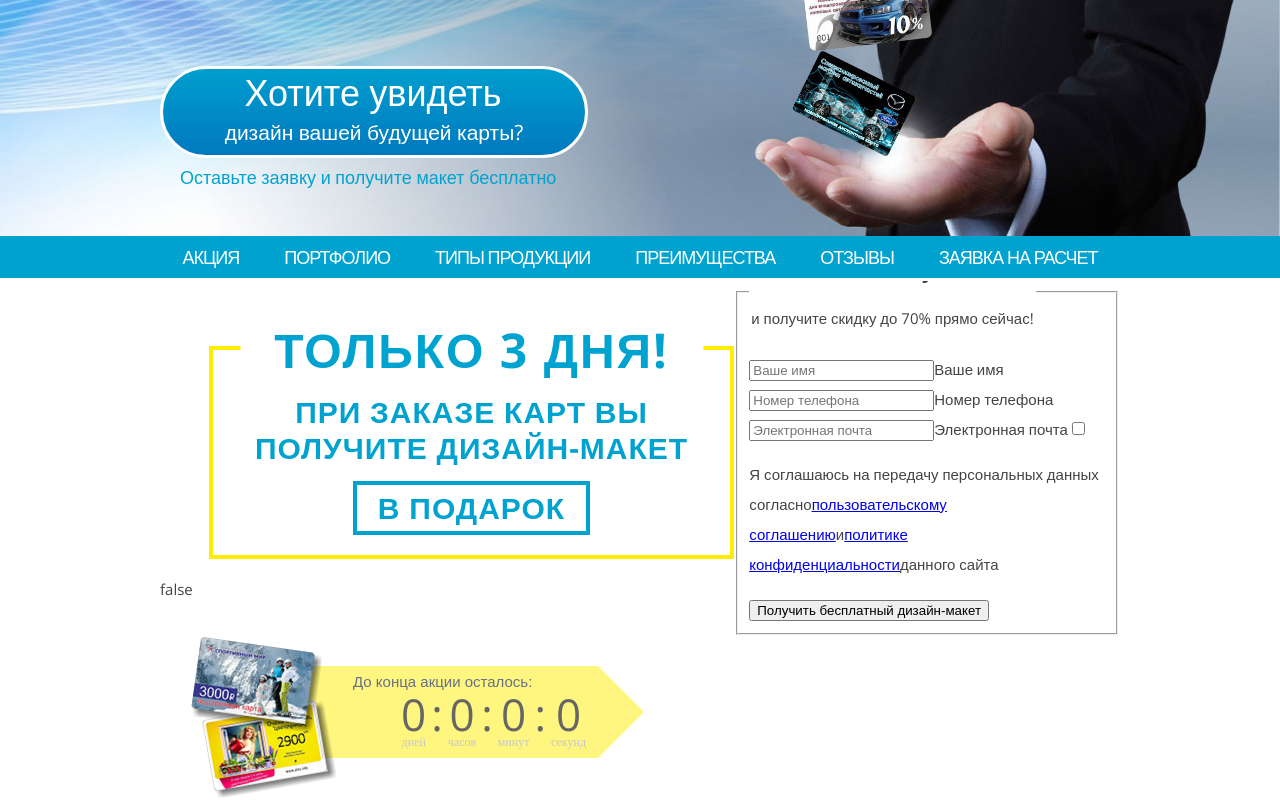
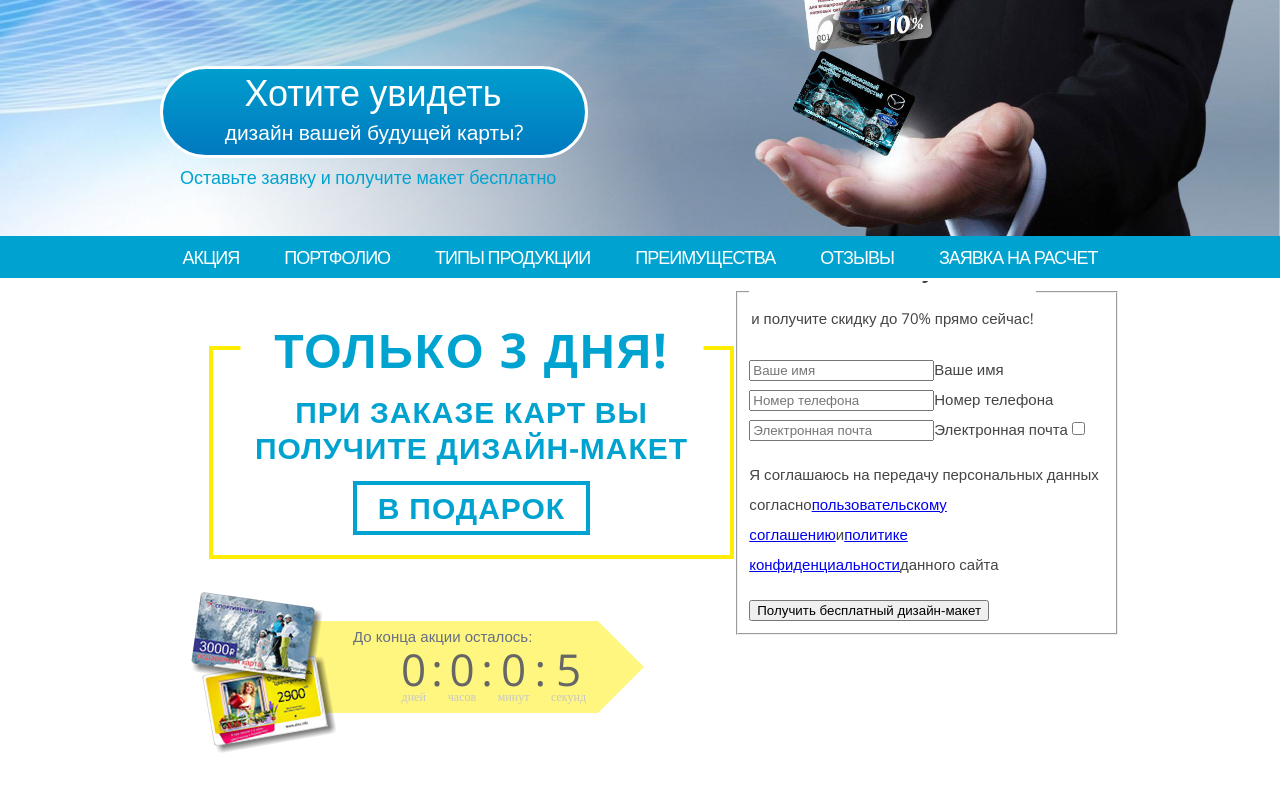
Before and after one commit to PElfimov/kartika-web, a React (Create React App) app: page / in a window 1280 px wide. Shown: the part 433-1233 px from the top of the page. After the commit the page ends 1188 px from the top, so only its background shows below. Built offline with nearby package versions, Linux system fonts and the light colour scheme.

Commit message:
mobx is work

```diff
--- a/src/components/promo_page/parts/timer/timer.tsx
+++ b/src/components/promo_page/parts/timer/timer.tsx
@@ -1,4 +1,4 @@
-import {observable} from "mobx"
+import {action, makeObservable, observable} from "mobx"
 import {observer} from "mobx-react"
 import {Component} from "react"
 import Countdown from "react-countdown"
@@ -13,32 +13,24 @@ export class Timer extends Component<Props, {}> {
   @observable
   private currentDate = Date.now()
 
-  @observable
-  private isEndOfTimer: boolean = false
+  constructor(props: any) {
+    super(props)
+    makeObservable(this)
+  }
+
+  @action
+  private onComplete() {
+    this.currentDate = Date.now()
+  }
 
   render() {
     const {timeTo} = this.props
 
-    return (
-      <>
-        <p> {String(this.isEndOfTimer)}</p>
-        <Countdown
-          date={this.currentDate + timeTo}
-          onComplete={() => {
-            console.log("end of timer")
-            console.log("sadsfasfd", this.isEndOfTimer)
-
-            this.isEndOfTimer = true
-          }}
-          renderer={HTML}
-        />
-      </>
-    )
+    return <Countdown date={this.currentDate + timeTo} onComplete={this.onComplete.bind(this)} renderer={HTML} />
   }
 
   componentDidMount() {
     const a = String(this.currentDate)
-    console.log(this.isEndOfTimer)
 
     localStorage.setItem("currentDate", a)
   }
--- a/src/components/promo_page/promo_page.tsx
+++ b/src/components/promo_page/promo_page.tsx
@@ -4,7 +4,7 @@ import styles from "./promo_page.module.css"
 
 interface Props {}
 export class PromoPage extends Component<Props, {}> {
-  private timeTo: number = 2000
+  private timeTo: number = 5000
 
   render() {
     return (
```
